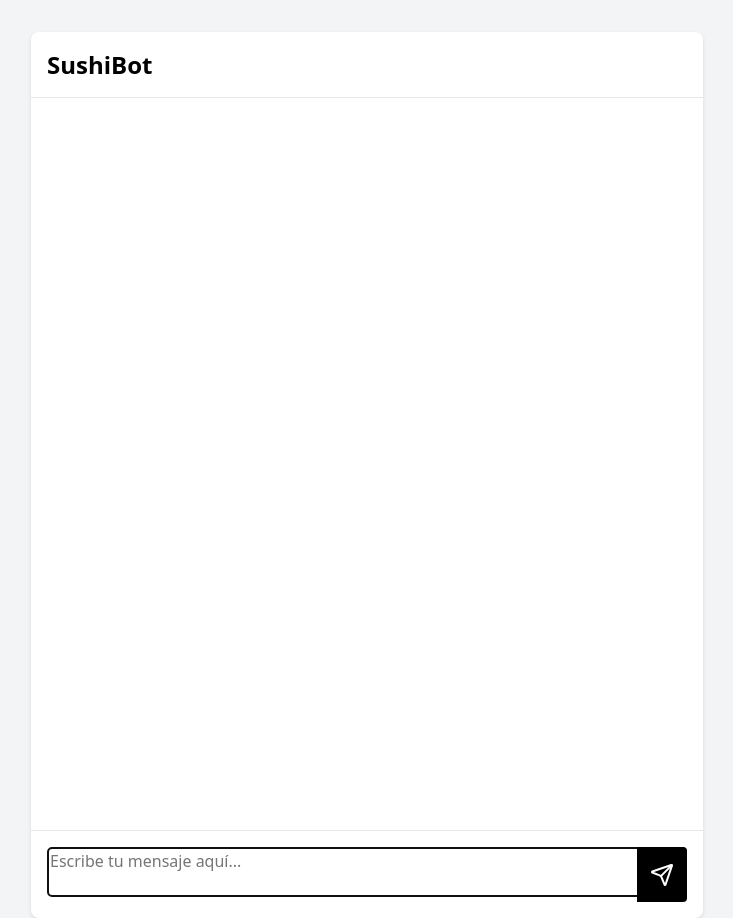
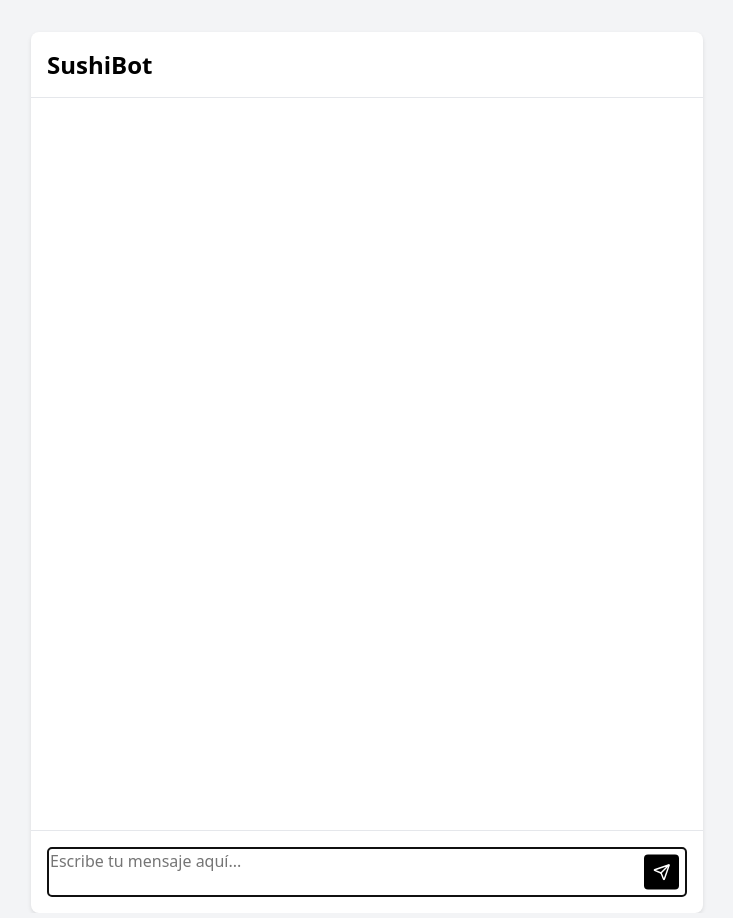
Before and after one commit to jfmisuraca/sushibot, a Next.js app: page / in a window 1280 px wide. Shown: the whole page, without its empty margins (273-1006 px from the left). Built offline with nearby package versions, Linux system fonts and the light colour scheme.

Commit message:
boton cuadrado

```diff
--- a/styles/chat.css
+++ b/styles/chat.css
@@ -102,6 +102,8 @@
 .input-wrapper {
   position: relative;
   width: 100%;
+  display: flex;
+  align-items: center;
 }
 
 .chat-input {
@@ -117,20 +119,25 @@
 
 .send-button {
   position: absolute;
-  right: 0;
-  top: 0;
-  bottom: 0;
-  width: 25%;
-  max-width: 50px;
+  right: 0.5rem;
+  top: 50%;
+  transform: translateY(-50%);
+  height: 70%;
+  aspect-ratio: 1 / 1;
   background: black;
   color: white;
   border: none;
   cursor: pointer;
-  border-top-right-radius: 4px;
-  border-bottom-right-radius: 4px;
+  border-radius: 4px;
   display: flex;
   align-items: center;
   justify-content: center;
+  padding: 0;
+}
+
+.send-button svg {
+  width: 50%;
+  height: 50%;
 }
 
 .send-button:disabled {
```
